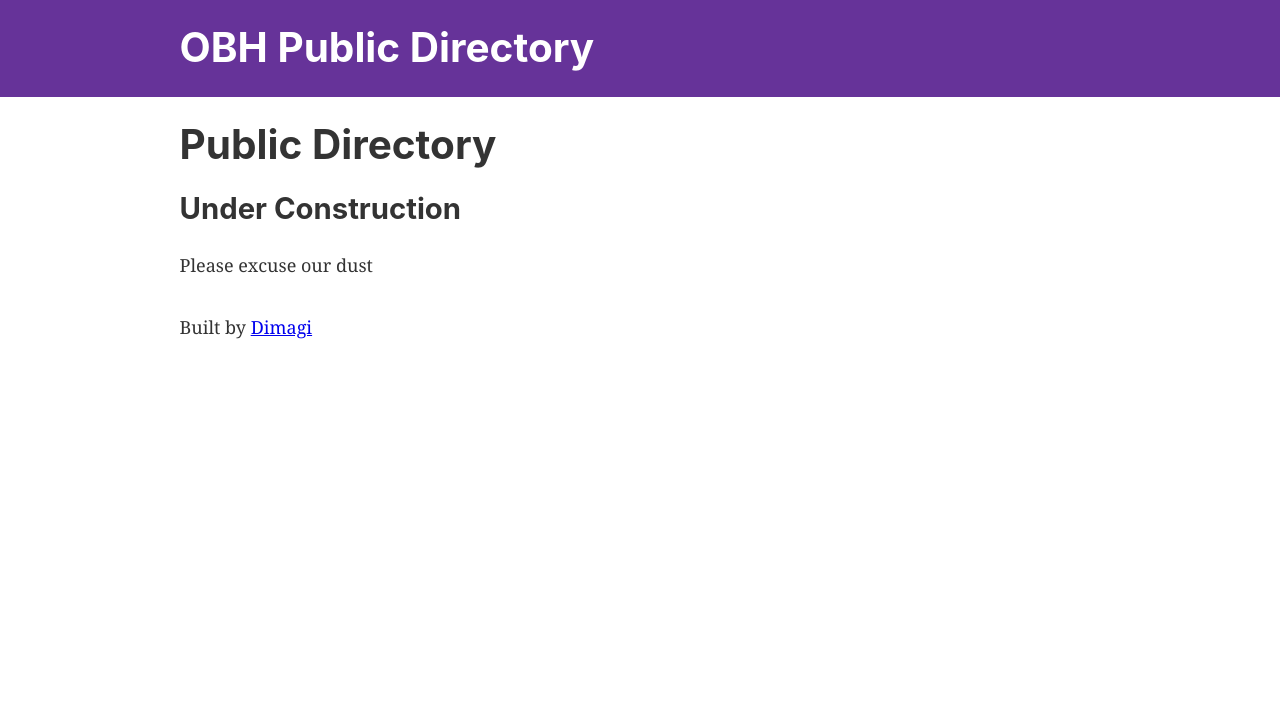
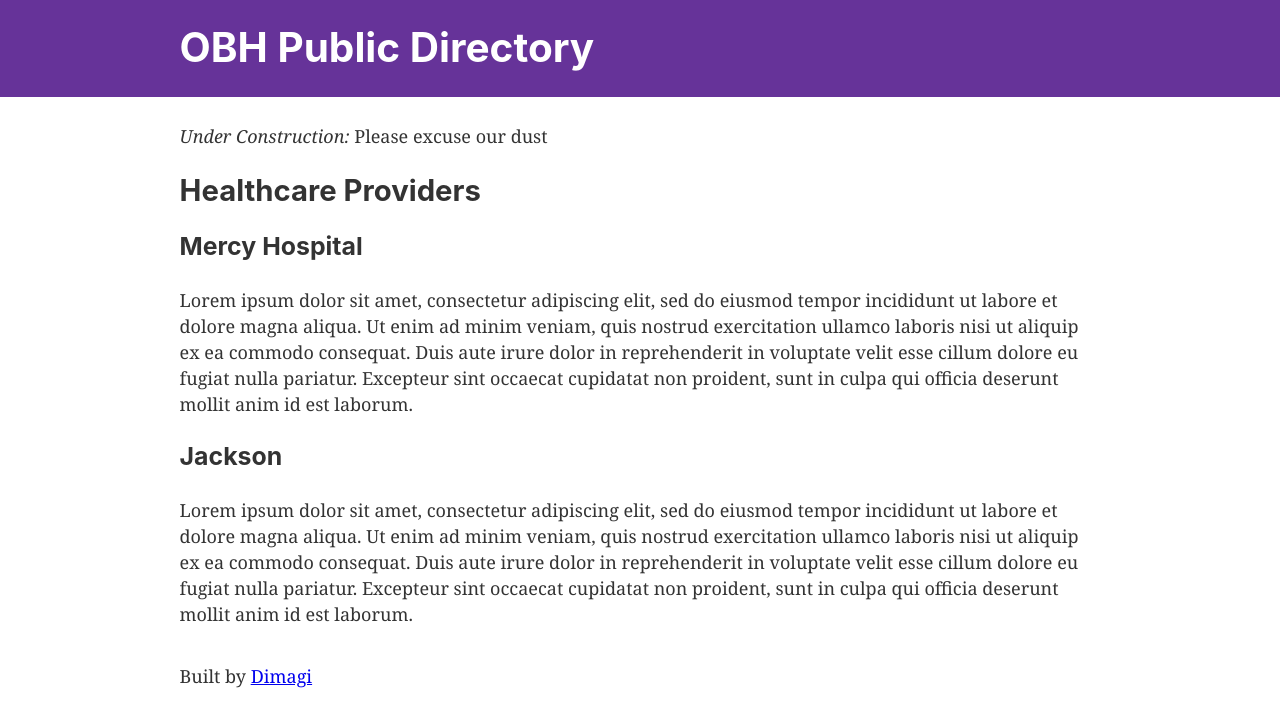
Before and after one commit to dimagi/public-directory, a Gatsby site: page / in a window 1280 px wide. Built offline with nearby package versions, Linux system fonts and the light colour scheme; Gatsby itself is replaced by a stand-in of ours.

Commit message:
Add basic providers list

```diff
--- /dev/null
+++ b/src/components/provider-tile.js
@@ -0,0 +1,20 @@
+import * as React from "react"
+
+const ProviderTile = ({ providerName }) => {
+  return (
+    <div>
+      <h3>{providerName}</h3>
+      <p>
+        Lorem ipsum dolor sit amet, consectetur adipiscing elit, sed do eiusmod
+        tempor incididunt ut labore et dolore magna aliqua. Ut enim ad minim
+        veniam, quis nostrud exercitation ullamco laboris nisi ut aliquip ex ea
+        commodo consequat. Duis aute irure dolor in reprehenderit in voluptate
+        velit esse cillum dolore eu fugiat nulla pariatur. Excepteur sint
+        occaecat cupidatat non proident, sunt in culpa qui officia deserunt
+        mollit anim id est laborum.
+      </p>
+    </div>
+  )
+}
+
+export default ProviderTile
--- /dev/null
+++ b/src/components/providers-list.js
@@ -0,0 +1,16 @@
+import * as React from "react"
+
+import ProviderTile from "./provider-tile"
+
+const ProvidersList = () => {
+  return (
+    <div>
+      <h2>Healthcare Providers</h2>
+      {["Mercy Hospital", "Jackson"].map((providerName, index) => (
+        <ProviderTile providerName={providerName}/>
+      ))}
+    </div>
+  )
+}
+
+export default ProvidersList
--- a/src/pages/index.js
+++ b/src/pages/index.js
@@ -1,14 +1,14 @@
 import * as React from "react"
 
 import Layout from "../components/layout"
+import ProvidersList from "../components/providers-list"
 import Seo from "../components/seo"
 
 const IndexPage = () => (
   <Layout>
     <Seo title="Public Directory" />
-    <h1>Public Directory</h1>
-    <h2>Under Construction</h2>
-    <p>Please excuse our dust</p>
+    <p><em>Under Construction:</em> Please excuse our dust</p>
+    <ProvidersList/>
   </Layout>
 )
 
```
